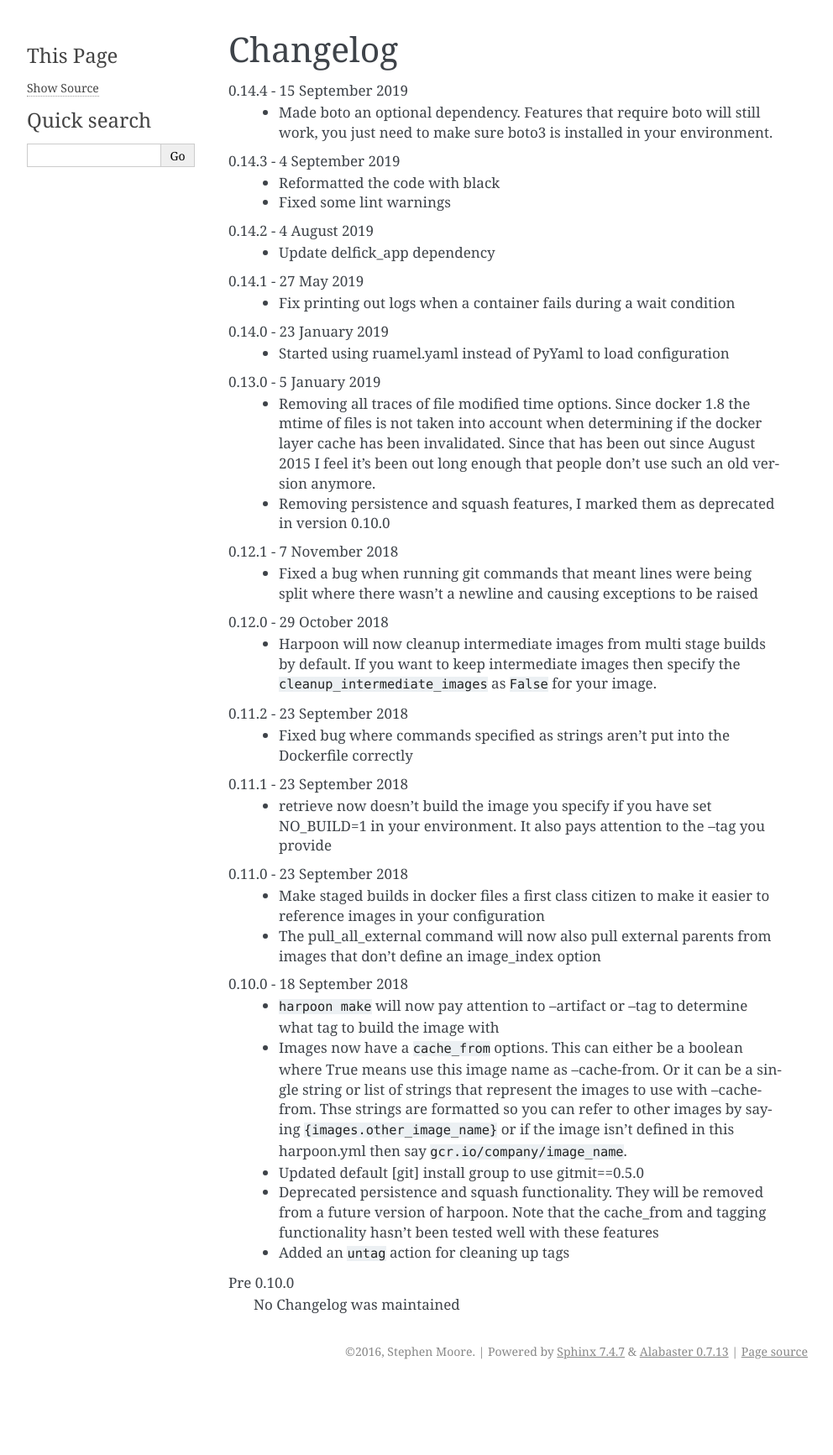
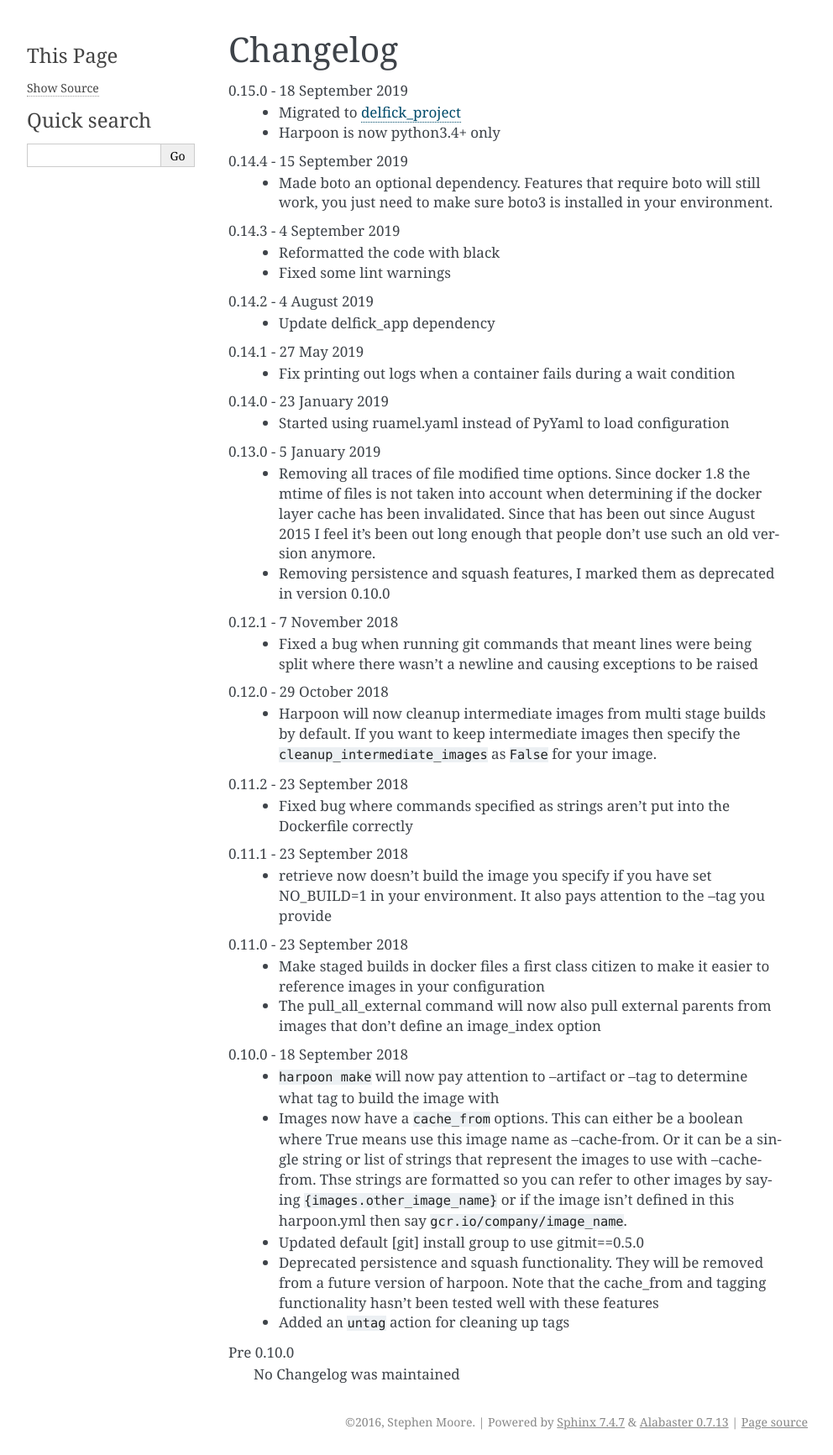
Before and after one commit to delfick/harpoon, a Sphinx documentation site: the page built from docs/docs/changelog.rst, in a window 1280 px wide. Shown: the whole page at 84% size, without its empty margins (148-1140 px from the left). Built offline with Sphinx 7.4.7, drawn with Linux system fonts in a browser that asks for light colours; before the commit the page ends 1649 px from its top, so only the background shows below that.

Commit message:
Version bump - 0.15.0

```diff
--- a/docs/docs/changelog.rst
+++ b/docs/docs/changelog.rst
@@ -1,5 +1,9 @@
 Changelog
 =========
+
+0.15.0 - 18 September 2019
+     * Migrated to `delfick_project <https://delfick-project.readthedocs.io/en/latest/index.html>`_
+     * Harpoon is now python3.4+ only
 
 0.14.4 - 15 September 2019
      * Made boto an optional dependency. Features that require boto will still
--- a/harpoon/__init__.py
+++ b/harpoon/__init__.py
@@ -1 +1 @@
-VERSION = "0.14.4"
+VERSION = "0.15.0"
```
